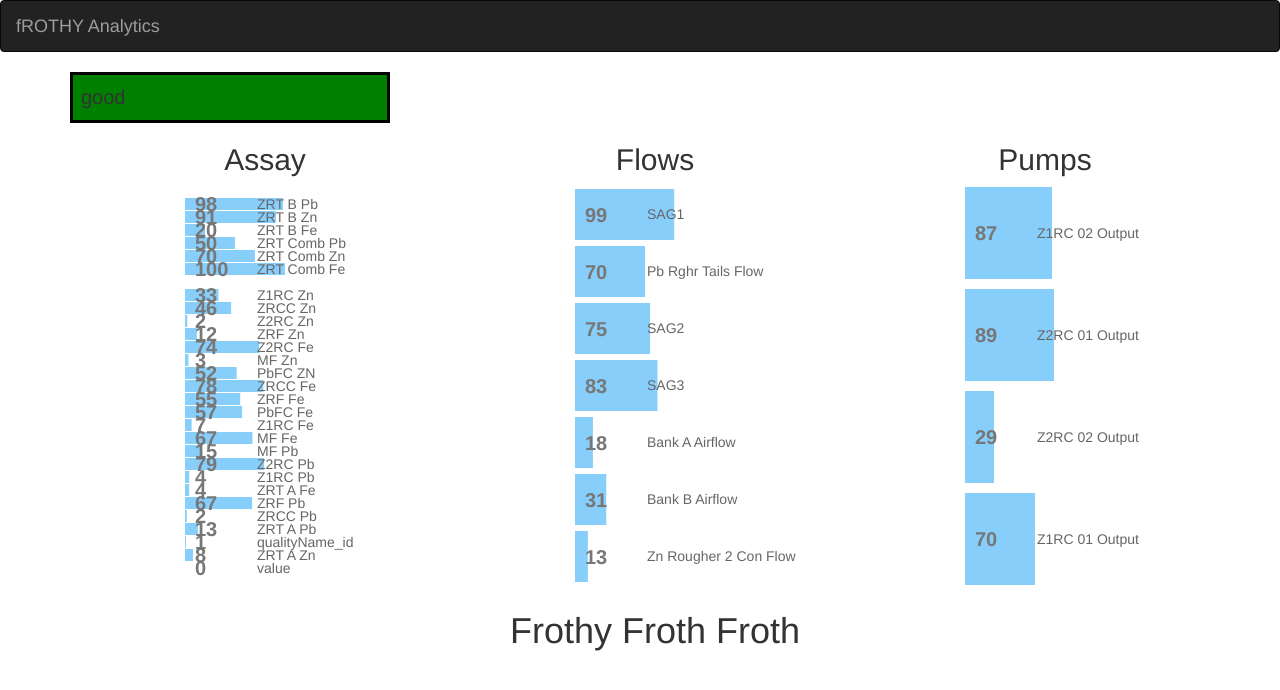
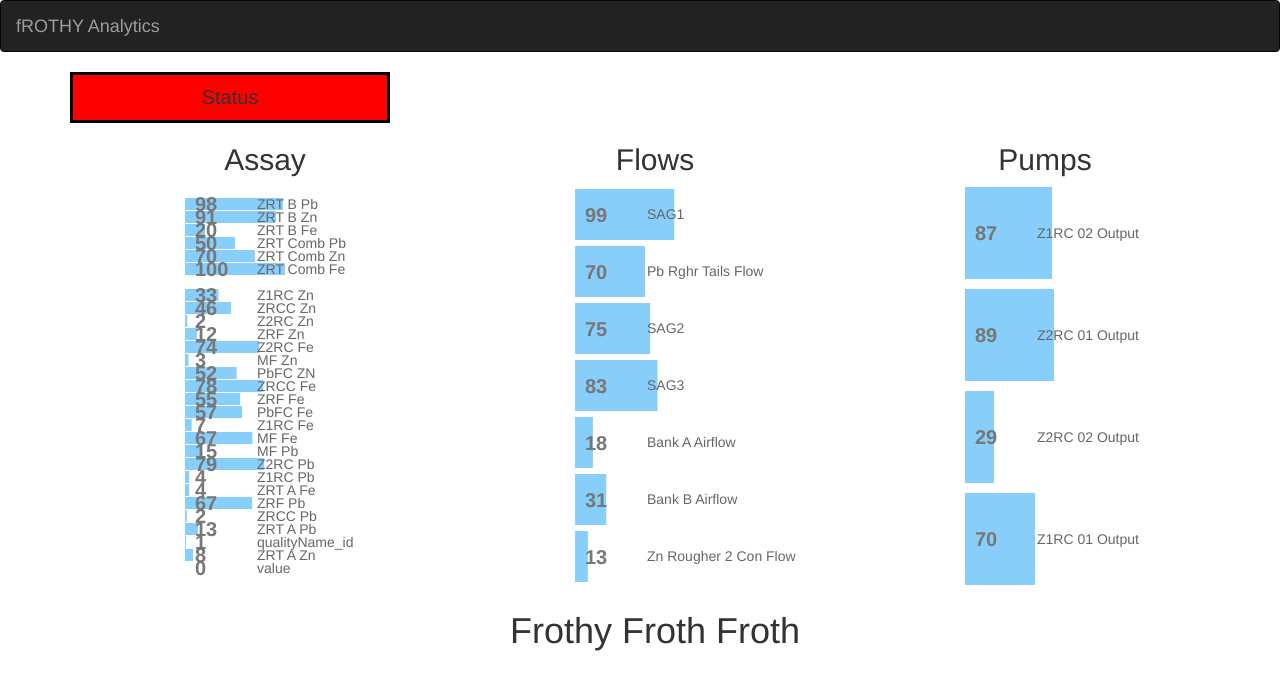
Before and after one commit to JohnLCao/frothy, a website: page public/index.html in a window 1280 px wide. Shown: the top 690 px of the page. Drawn offline with nearby package versions, Linux system fonts and the light colour scheme.

Commit message:
final ui changes

```diff
--- a/public/index.html
+++ b/public/index.html
@@ -55,8 +55,8 @@
 		    </nav>
 		<!--Nav bar ENDS -->
 		<div class="container">
-		<div class= "goodBad">
-			good
+		<div class= "goodBad text-center">
+			Status
 		</div>
 		<!-- About -->
 		<div class="container">
--- a/public/js/barChart.js
+++ b/public/js/barChart.js
@@ -704,6 +704,16 @@ var pullData = function(settings,callback, graph_num){
     // if (err) return console.warn(err);
     // console.log(data_index);
     var newData = fakeAjax(data_index[graph_num], graph_num);
+    if (graph_num === 0){
+      console.log(newData);
+      let isgood = newData["value"];
+      console.log(isgood);
+      if (isgood){
+        $('.goodBad').css('background-color', 'red');
+      } else {
+        $('.goodBad').css('background-color', 'green');
+      }
+    }
     data_index[graph_num]++;
     if (data_index[graph_num] === 10) {
       data_index[graph_num] = 1;
```
